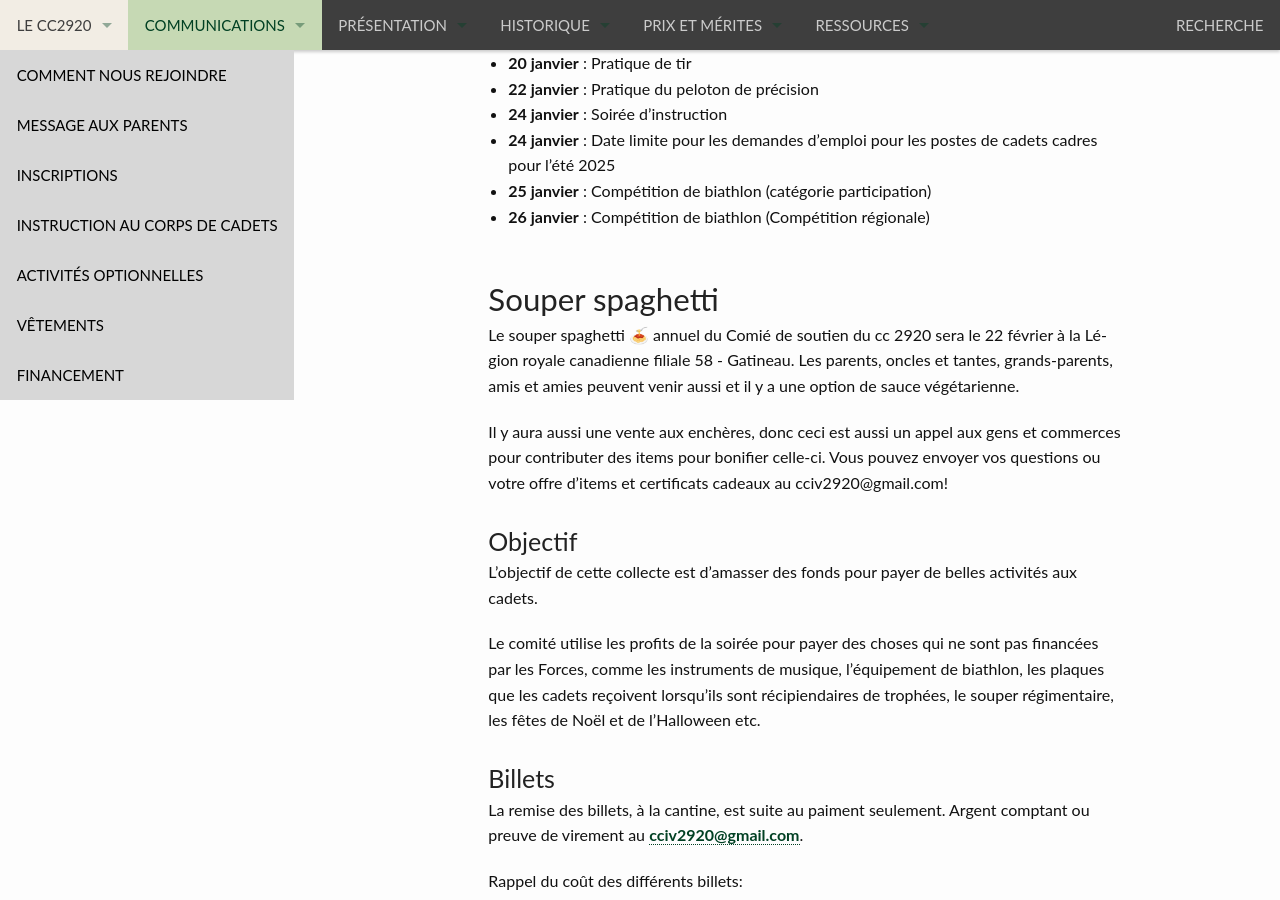
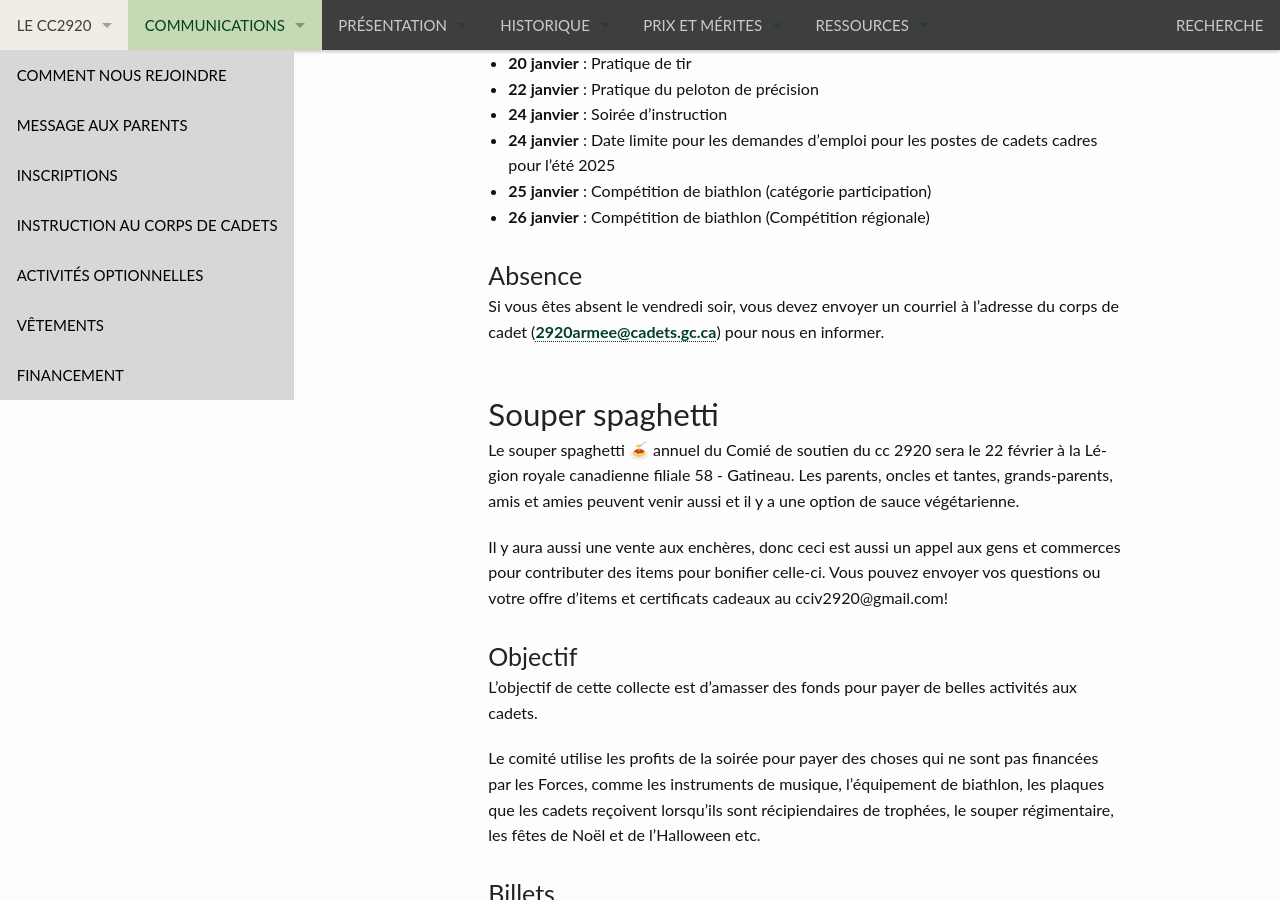
Before and after one commit to CC2920/web, a Jekyll site: the page built from _communications/messages.md, in a window 1280 px wide and 900 px high, scrolled down 626 px. Built offline with Jekyll 4.4.1, drawn with Linux system fonts in a browser that asks for light colours.

Commit message:
Update messages.md

```diff
--- a/_communications/messages.md
+++ b/_communications/messages.md
@@ -15,7 +15,6 @@
 - **Lieu** : 52 St-Rosaire
 - **Notes supplémentaires** : Les cadets de la musique doivent apporter leur instrument.
 
-
 ### Activités à venir
 
 - **20 janvier** : Pratique de tir
@@ -24,6 +23,11 @@
 - **24 janvier** : Date limite pour les demandes d'emploi pour les postes de cadets cadres pour l'été 2025
 - **25 janvier** : Compétition de biathlon (catégorie participation)
 - **26 janvier** : Compétition de biathlon (Compétition régionale)
+
+### Absence
+
+Si vous êtes absent le vendredi soir, vous devez envoyer un courriel à l'adresse du corps de cadet (<2920armee@cadets.gc.ca>) pour nous en informer.
+
 
 ## Souper spaghetti
 
```
